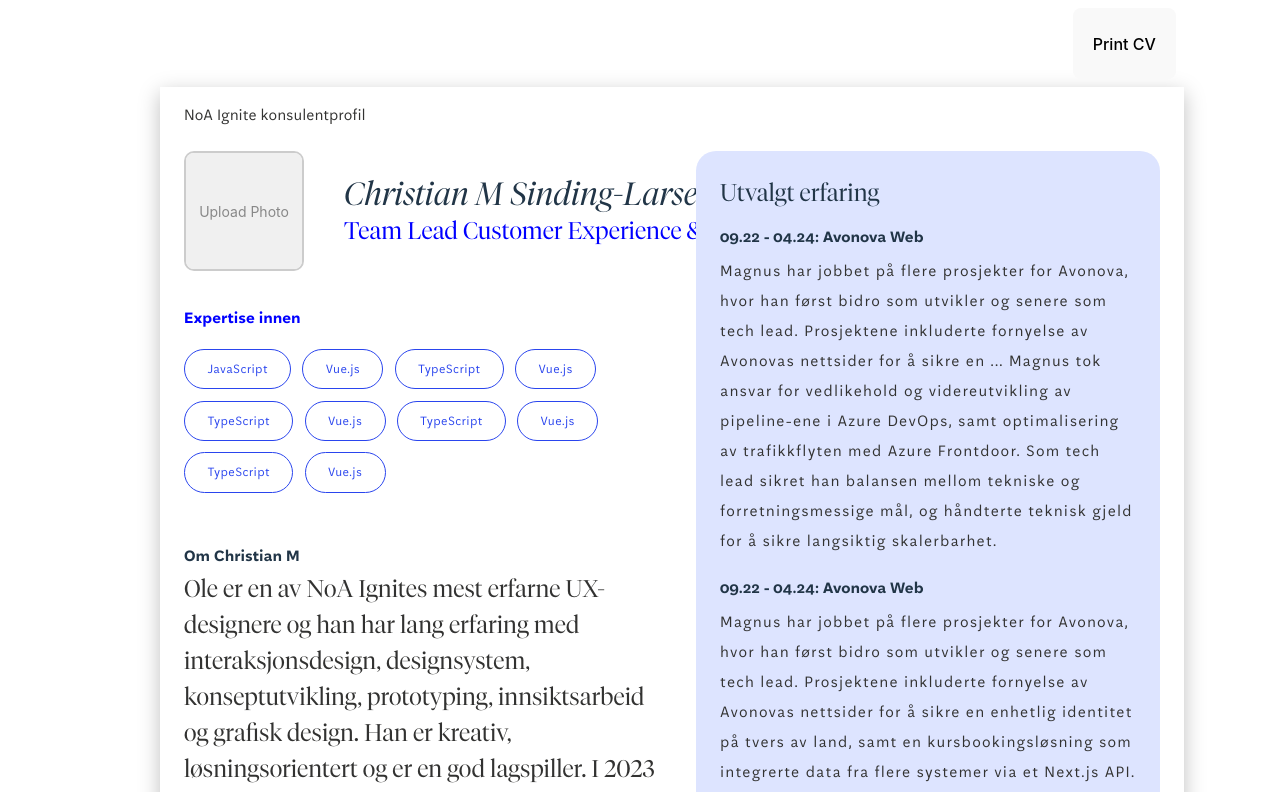
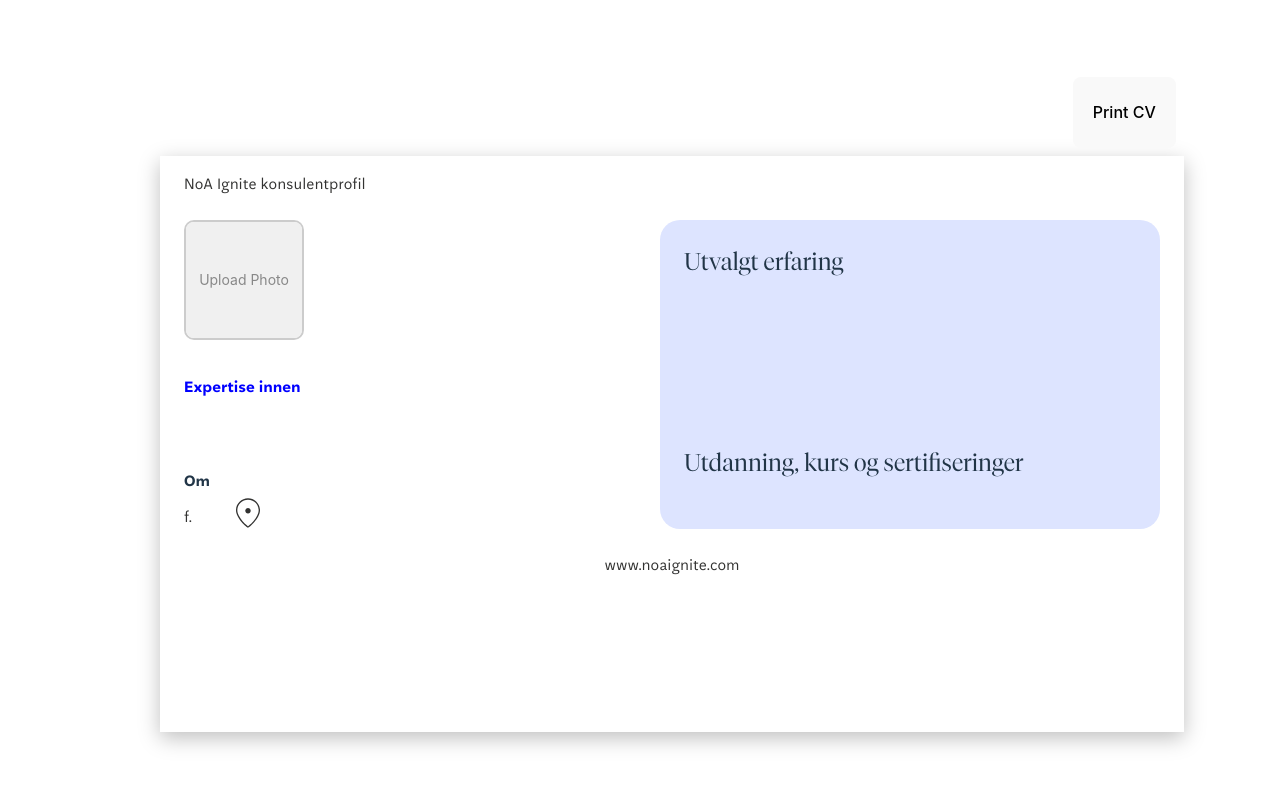
Before and after one commit to thenorthalliance/OnePagerCV, a Vue app: page / in a window 1280 px wide. Shown: the top 792 px of the page. Built offline with nearby package versions, Linux system fonts and the light colour scheme.

Commit message:
As the preview is also gonna be used as an editing interface. Profile is no longer passed as a prop, but is initialized as reactive object in preview.vue being provided to child components togheter with an update function

```diff
--- a/src/App.vue
+++ b/src/App.vue
@@ -34,7 +34,7 @@ const profileToRender: ProfileToRender = {
 </script>
 
 <template>
-  <Preview :profile="profileToRender" />
+  <Preview />
 </template>
 
 <style scoped>
--- a/src/components/AboutColumn/AboutColumn.vue
+++ b/src/components/AboutColumn/AboutColumn.vue
@@ -43,12 +43,14 @@
 </template>
 
 <script setup lang="ts">
+import { inject } from 'vue';
 import ProfilePicture from './ProfilePicture.vue';
 import { ProfileToRender } from '../../types';
-  // Define props to receive the ProfileToRender data
-  defineProps<{
-    profile: ProfileToRender;
-  }>();
+
+// Injecting reactive profile object and update function
+const profile = inject('profile');
+const updateProfileField = inject('updateProfileField');
+
 </script>
 
 <style scoped>
@@ -110,7 +112,7 @@
       background: var(--White, #FFF);
     }
 
-    p{
+    p {
       color: var(--Crazy-Blue, #2A45EE);
       font-size: 0.8rem;
       font-style: normal;
@@ -133,8 +135,8 @@
     align-items: center;
   }
 
-  .pin-icon{
-    margin-top:0.1rem;
+  .pin-icon {
+    margin-top: 0.1rem;
     width: 2rem;
     height: 2rem;
   }
@@ -157,7 +159,7 @@
     column-gap: 0.4rem;
   }
 
-  span{
+  span {
     color: var(--Black, #323231);
     font-family: NoAAftenScreen;
     font-size: 1rem;
--- a/src/components/ExperienceColumn/ExperienceColumn.vue
+++ b/src/components/ExperienceColumn/ExperienceColumn.vue
@@ -27,16 +27,17 @@
 </template>
 
 <script setup lang="ts">
-  import { ProfileToRender } from '../../types';
-  import { formatDate } from './../../helpers';
+import { inject } from 'vue';
+import { ProfileToRender } from '../../types';
+import { formatDate } from './../../helpers';
 
-  defineProps<{
-    profile: ProfileToRender;
-  }>();
+// Injecting reactive profile object and update function
+const profile = inject('profile');
+const updateProfileField = inject('updateProfileField');
+
 </script>
 
 <style scoped>
-
 .column-right {
   display: flex;
   flex-direction: column;
@@ -97,5 +98,4 @@
     }
   }
 }
-
 </style>
--- a/src/components/Preview.vue
+++ b/src/components/Preview.vue
@@ -13,8 +13,8 @@
       </div>
 
       <div class="main">
-        <AboutColumn :profile="profile" />
-        <ExperienceColumn :profile="profile" />
+        <AboutColumn />
+        <ExperienceColumn />
       </div>
 
       <!-- Dette kan sikkert også bli en komponent, mangler sidetall nå -->
@@ -27,14 +27,35 @@
 </template>
 
 <script setup lang="ts">
+import { reactive, provide } from 'vue';
 import AboutColumn from './AboutColumn/AboutColumn.vue';
 import ExperienceColumn from './ExperienceColumn/ExperienceColumn.vue';
 import { ProfileToRender } from '../types';
 import html2pdf from 'html2pdf.js';
 
-defineProps<{
-  profile: ProfileToRender;
-}>();
+// Initialize empty profile object
+const profile = reactive<ProfileToRender>({
+  firstName: '',
+  lastName: '',
+  profilePicture: { src: '', alt: '' },
+  birthYear: undefined,
+  placeOfResidence: '',
+  title: '',
+  skills: [],
+  bio: '',
+  experiences: [],
+  qualifications: [],
+});
+
+// Generic function to update any field in the profile
+const updateProfileField = (field: keyof ProfileToRender, value: any) => {
+  profile[field] = value;
+};
+
+// Provide the profile and the update function to all child components
+provide('profile', profile);
+provide('updateProfileField', updateProfileField);
+
 
 const exportToPDF = () => {
   const element = document.querySelector("#layout"); // Select the specific component
@@ -59,7 +80,8 @@ const exportToPDF = () => {
   max-width: 1220px;
   height: auto;
   aspect-ratio: 16 / 9;
-    padding: 1rem 1.5rem; /**TODO: sjekk tall med figma */
+  padding: 1rem 1.5rem;
+  /**TODO: sjekk tall med figma */
   display: flex;
   flex-direction: column;
   align-items: center;
@@ -67,12 +89,14 @@ const exportToPDF = () => {
   background: var(--White, #FFF);
   box-shadow: 0px 6px 20px 0px rgba(0, 0, 0, 0.25);
 }
+
 .page-header {
   display: flex;
   justify-content: space-between;
   width: 80vw;
   padding: 0.5rem;
 }
+
 .tool-name {
   font-family: NoAAftenScreenBold;
   color: white;
@@ -80,7 +104,8 @@ const exportToPDF = () => {
   text-align: center;
   margin: 2rem 0 0 0;
 }
-  .header{
+
+.header {
   align-self: flex-start;
 }
 
@@ -91,5 +116,4 @@ const exportToPDF = () => {
   gap: 1.5rem;
   align-self: stretch;
 }
-
 </style>
```
Lines whose indentation alone changed are shown as unchanged.
